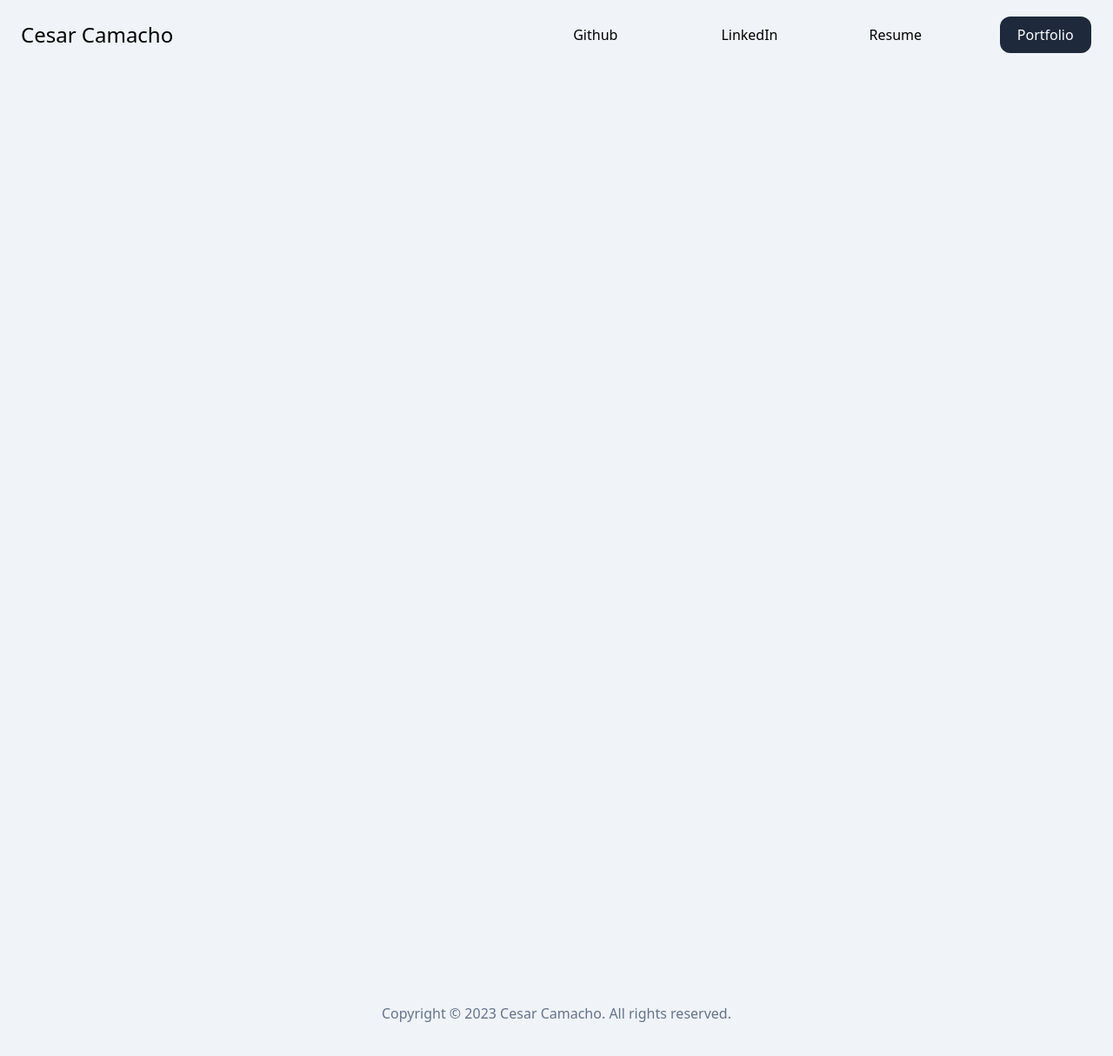
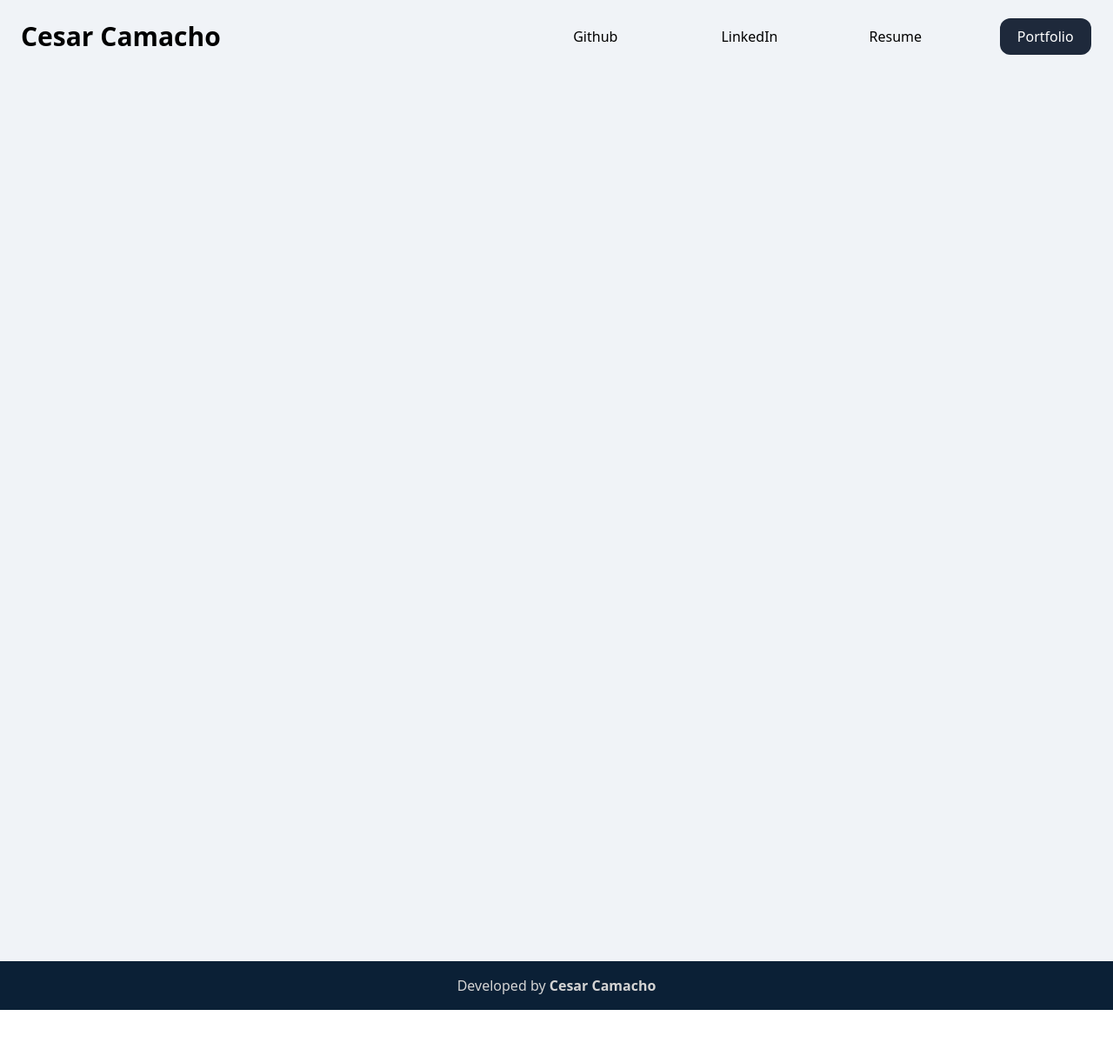
Before and after one commit to Xysar/CesarPortfolioV2, a React (Vite) app: page /resume in a window 1280 px wide. Shown: the top 1214 px of the page at 87% size. After the commit the page ends 1161 px from the top, so only its background shows below. Built offline with nearby package versions, Linux system fonts and the light colour scheme.

Commit message:
change footer

```diff
--- a/src/components/Background.tsx
+++ b/src/components/Background.tsx
@@ -110,6 +110,16 @@ const Background = () => {
             </div>
             <div data-aos="fade-left">
               <div className="mb-6 flex gap-10">
+                <p className="font-bold leading-8 text-blue-900 ">2023</p>{" "}
+                <p className=" text-lg leading-8">
+                  Freelance Web Developer
+                  <br />
+                  <span className=" text-[1.08rem] text-gray-600">
+                    Self-Employed
+                  </span>
+                </p>
+              </div>
+              <div className="mb-6 flex gap-10">
                 <p className="font-bold leading-8 text-blue-900 ">2022</p>{" "}
                 <p className=" text-lg leading-8">
                   Computer Science Research Assistant
--- a/src/components/Footer.tsx
+++ b/src/components/Footer.tsx
@@ -3,8 +3,8 @@ import React from "react";
 const Footer = () => {
   return (
     <div>
-      <p className="mx-auto p-12 text-center text-slate-500">
-        Copyright © 2023 Cesar Camacho. All rights reserved.
+      <p className="mx-auto bg-[#0b2036] px-2 py-4 text-center text-neutral-300">
+        Developed by <span className="font-semibold">Cesar Camacho</span>
       </p>
     </div>
   );
--- a/src/components/Hero.tsx
+++ b/src/components/Hero.tsx
@@ -34,10 +34,10 @@ const Hero = () => {
     let offsetX = Math.floor(coords.x - width / 2);
     let offsetY = Math.floor(coords.y - height / 2);
     if (offsetX !== 0) {
-      offsetX /= 15;
+      offsetX /= 10;
     }
     if (offsetY !== 0) {
-      offsetY /= 15;
+      offsetY /= 10;
     }
     return { offsetX, offsetY };
   };
--- a/src/components/Navbar.tsx
+++ b/src/components/Navbar.tsx
@@ -8,7 +8,7 @@ const Navbar = ({ portfolio }: any) => {
     <nav className="relative h-[105px]">
       <div className="m-auto max-w-[1400px]">
         <div className=" flex items-center justify-between py-6 px-6 ">
-          <Link className="flex-1 text-2xl" to="/">
+          <Link className="flex-1 text-3xl font-bold" to="/">
             Cesar Camacho
           </Link>
           <ul className="hidden justify-end gap-16 md:flex">
```
